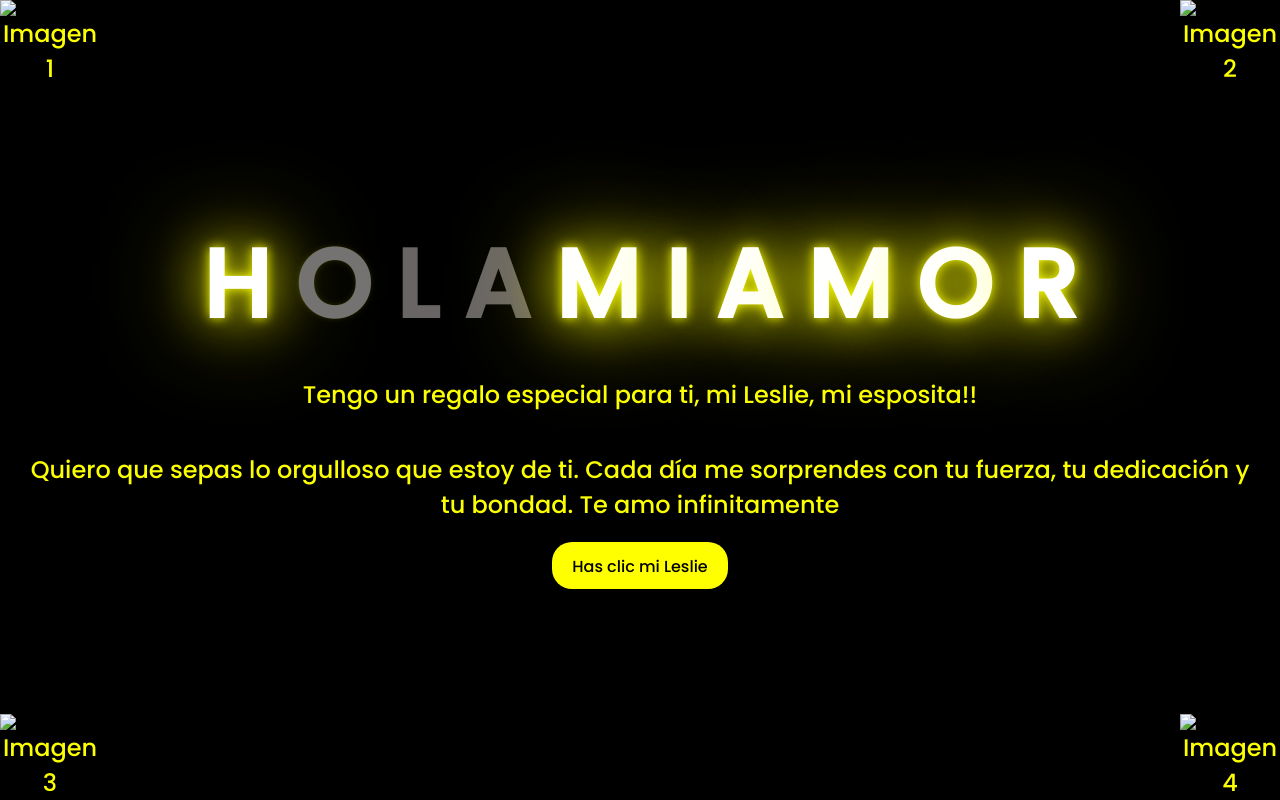
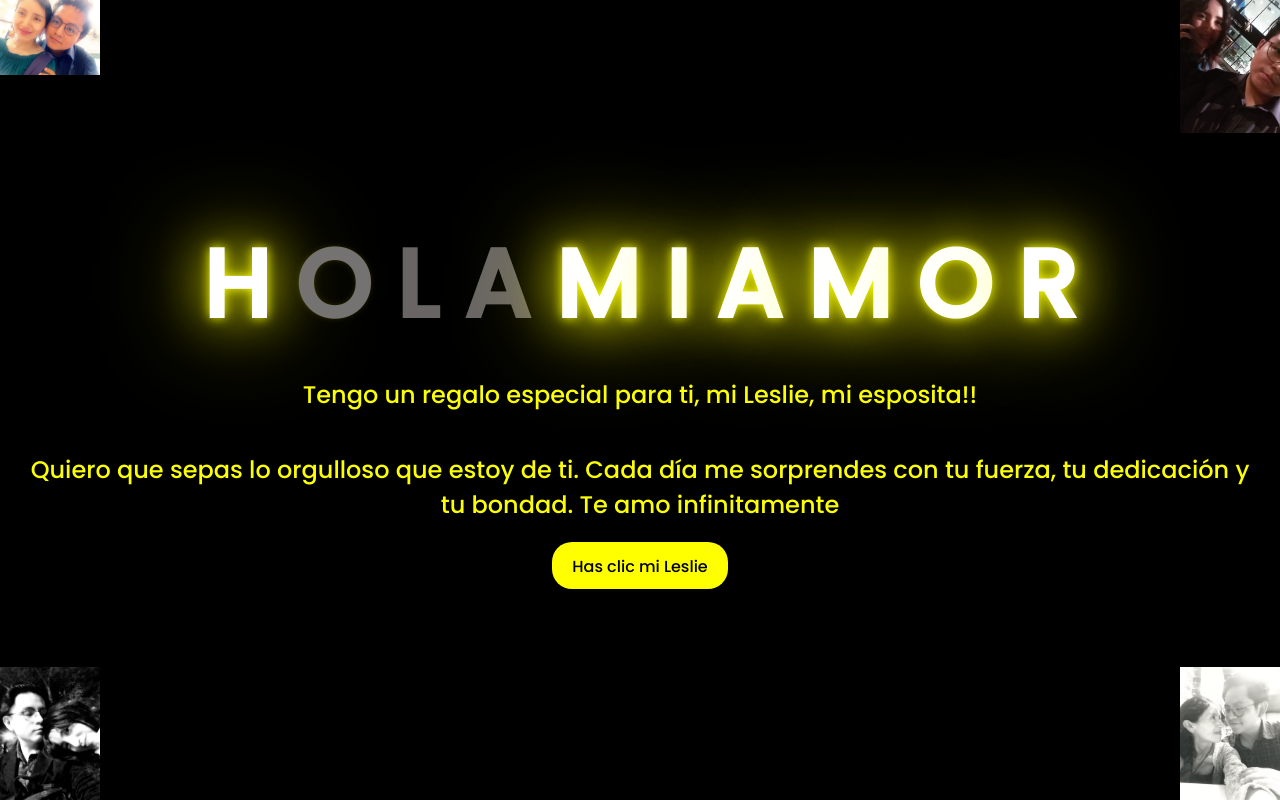
Before and after one commit to LuisAngelChg/luisangelchg.github.io, a plain HTML site: page index.html in a window 1280 px wide. Drawn offline with Linux system fonts and the light colour scheme; files that its build step writes are made by us from their sources.

Commit message:
Update index.html

```diff
--- a/index.html
+++ b/index.html
@@ -4,8 +4,8 @@
     <meta charset="UTF-8">
     <meta http-equiv="X-UA-Compatible" content="IE=edge">
     <meta name="viewport" content="width=device-width, initial-scale=1.0">
-    <link rel="stylesheet" href="css/style.css">
-    <link rel="icon" href="img/flowers.png" type="image/x-icon">
+    <link rel="stylesheet" href="style.css">
+    <link rel="icon" href="flowers.png" type="image/x-icon">
     <title>FLORES</title>
     <style>
         body {
@@ -31,7 +31,7 @@
 <body>
      <!-- Canción de fondo, sin controles visibles -->
      <audio autoplay loop>
-        <source src="img/Floricienta.mp3" type="audio/mpeg">
+        <source src="Floricienta.mp3" type="audio/mpeg">
     </audio>
     <div class="greetings">
         <span>H</span>
@@ -62,10 +62,10 @@
     </div>
 
     <div class="description">
-        <img src="img/L1.jpg" class="image img1" alt="Imagen 1">
-        <img src="img/L2.jpg" class="image img2" alt="Imagen 2">
-        <img src="img/L3.jpg" class="image img3" alt="Imagen 3">
-        <img src="img/L4.jpg" class="image img4" alt="Imagen 4">
+        <img src="L1.jpg" class="image img1" alt="Imagen 1">
+        <img src="L2.jpg" class="image img2" alt="Imagen 2">
+        <img src="L3.jpg" class="image img3" alt="Imagen 3">
+        <img src="L4.jpg" class="image img4" alt="Imagen 4">
         <span>Quiero que sepas lo orgulloso que estoy de ti. Cada día me sorprendes
             con tu fuerza, tu dedicación y tu bondad. Te amo infinitamente
         </span>
```
